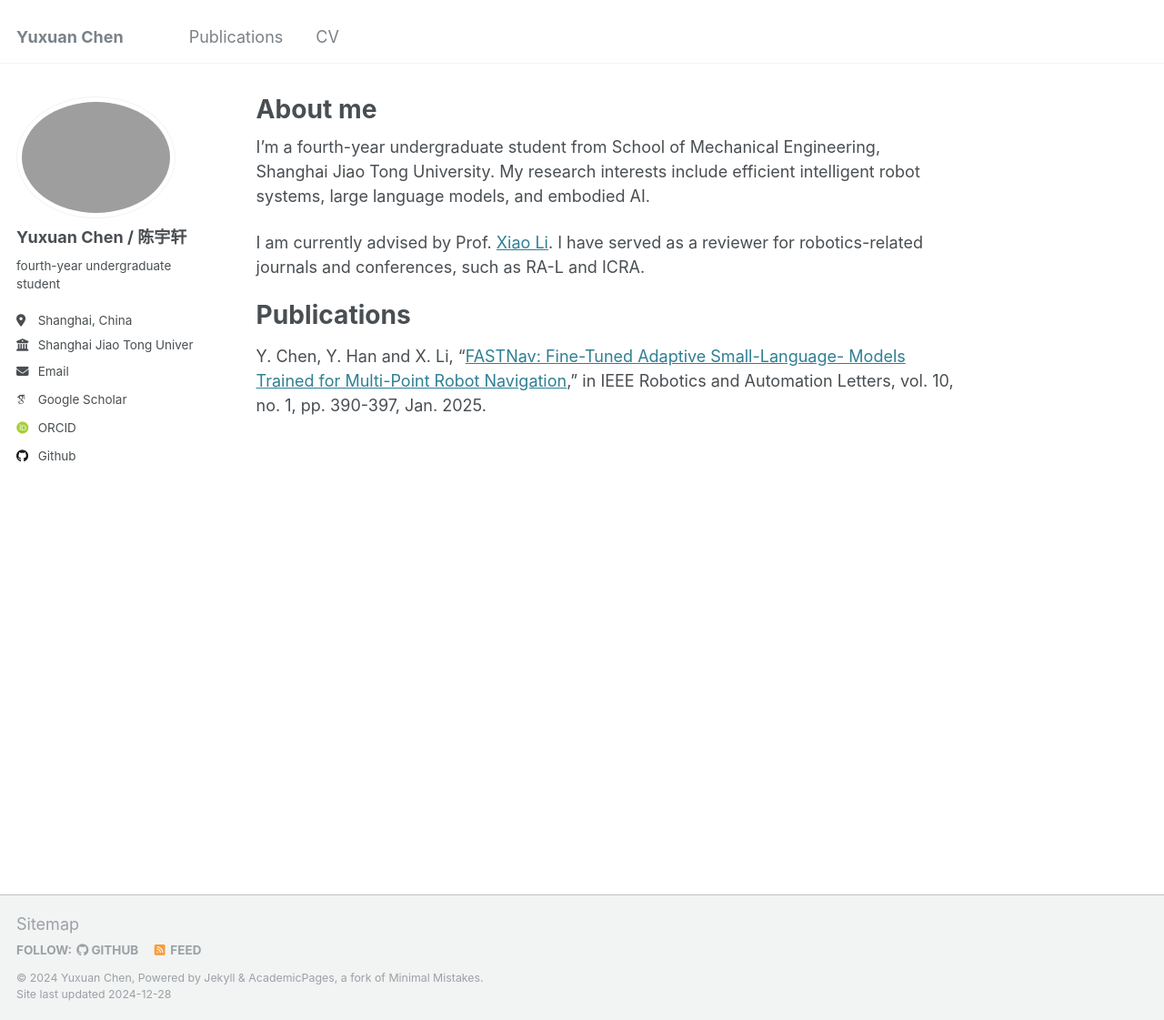
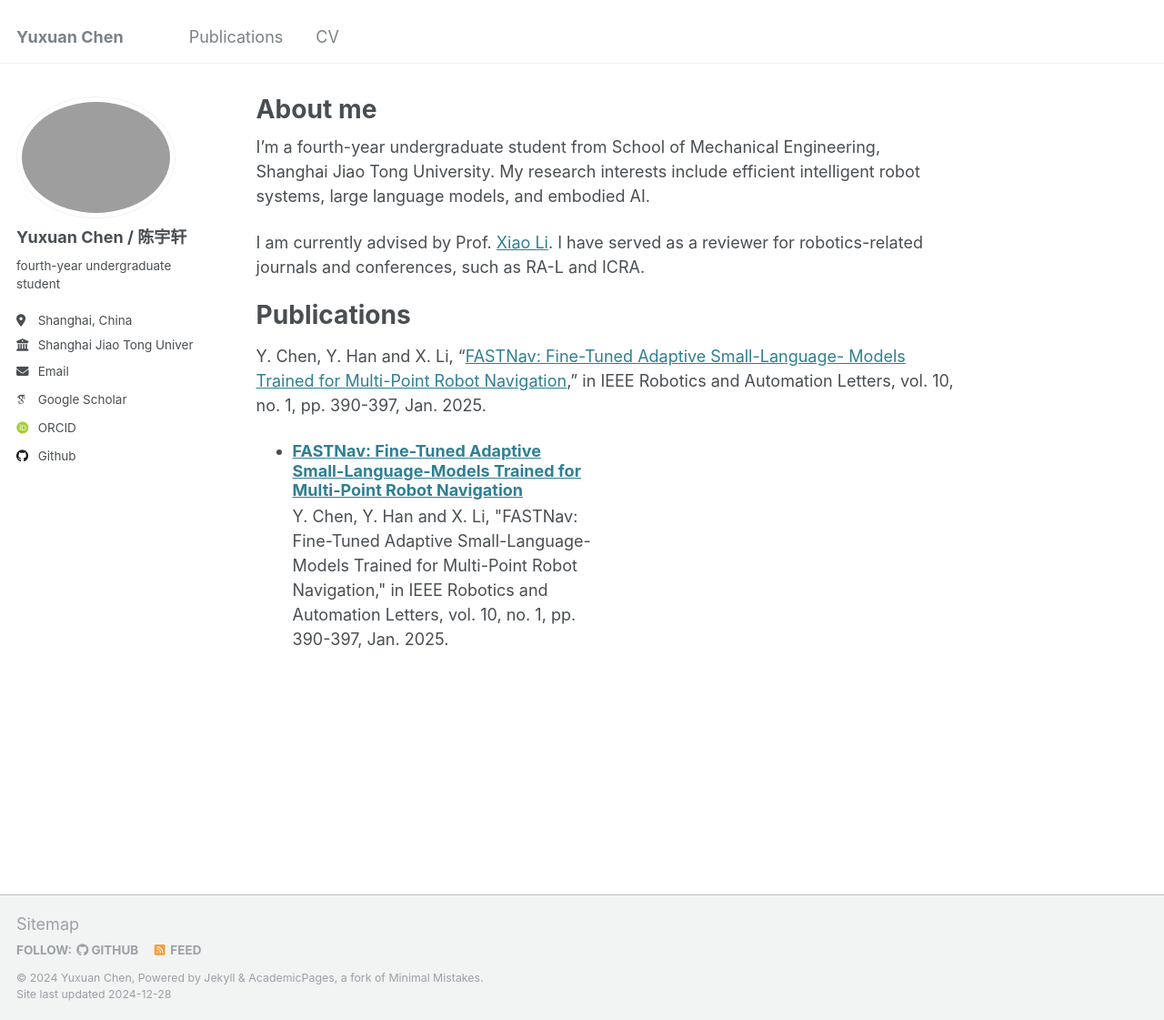
Before and after one commit to Elycyx/Elycyx.github.io, a Jekyll site: the page built from _pages/about.md, in a window 1280 px wide and 1121 px high. Shown: the whole window at 91% size. Built offline with Jekyll 4.4.1, drawn with Linux system fonts in a browser that asks for light colours; some web fonts are replaced.

Commit message:
Update about.md

```diff
--- a/_pages/about.md
+++ b/_pages/about.md
@@ -14,3 +14,7 @@
 # Publications
 
 Y. Chen, Y. Han and X. Li, "[FASTNav: Fine-Tuned Adaptive Small-Language- Models Trained for Multi-Point Robot Navigation](https://elycyx.github.io/publications/2024-11-25-FASTNav)," in IEEE Robotics and Automation Letters, vol. 10, no. 1, pp. 390-397, Jan. 2025.
+
+  <ul>{% for post in site.publications reversed %}
+    {% include archive-single-cv.html %}
+  {% endfor %}</ul>
```
